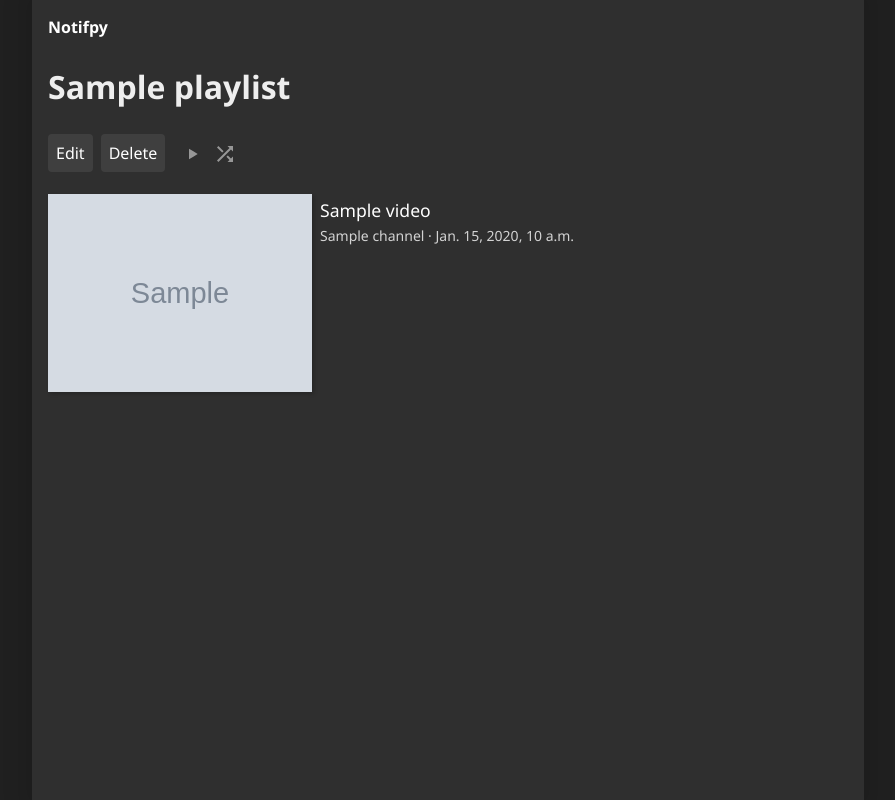
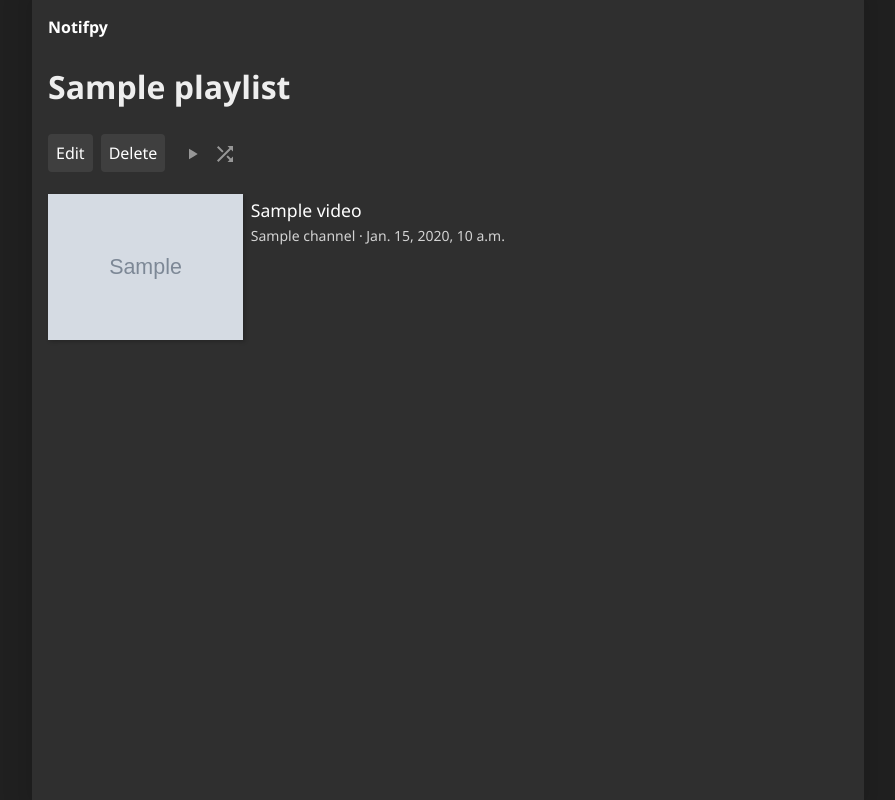
Before and after one commit to ychalier/notifpy, a Django app: template notifpy/templates/notifpy/playlist.html in a window 1280 px wide. Shown: the whole page, without its empty margins (192-1087 px from the left). Run offline with Django 3.2, Linux system fonts and the light colour scheme; the template is opened without the code that fills it: most values are stand-ins (such as "Sample title", 1, 10 or a date in 2020); grey boxes marked "Sample" are stand-in pictures.

Commit message:
Fixed video thumbnail size inconsistency in playlists

```diff
--- a/notifpy/static/notifpy/css/video.css
+++ b/notifpy/static/notifpy/css/video.css
@@ -22,6 +22,10 @@
     display: flex;
     flex-direction: row;
     justify-content: space-around;
+}
+
+.gallery--list .video img {
+    max-width: 261px;
 }
 
 .gallery--list .video>*:nth-child(2) {
```
